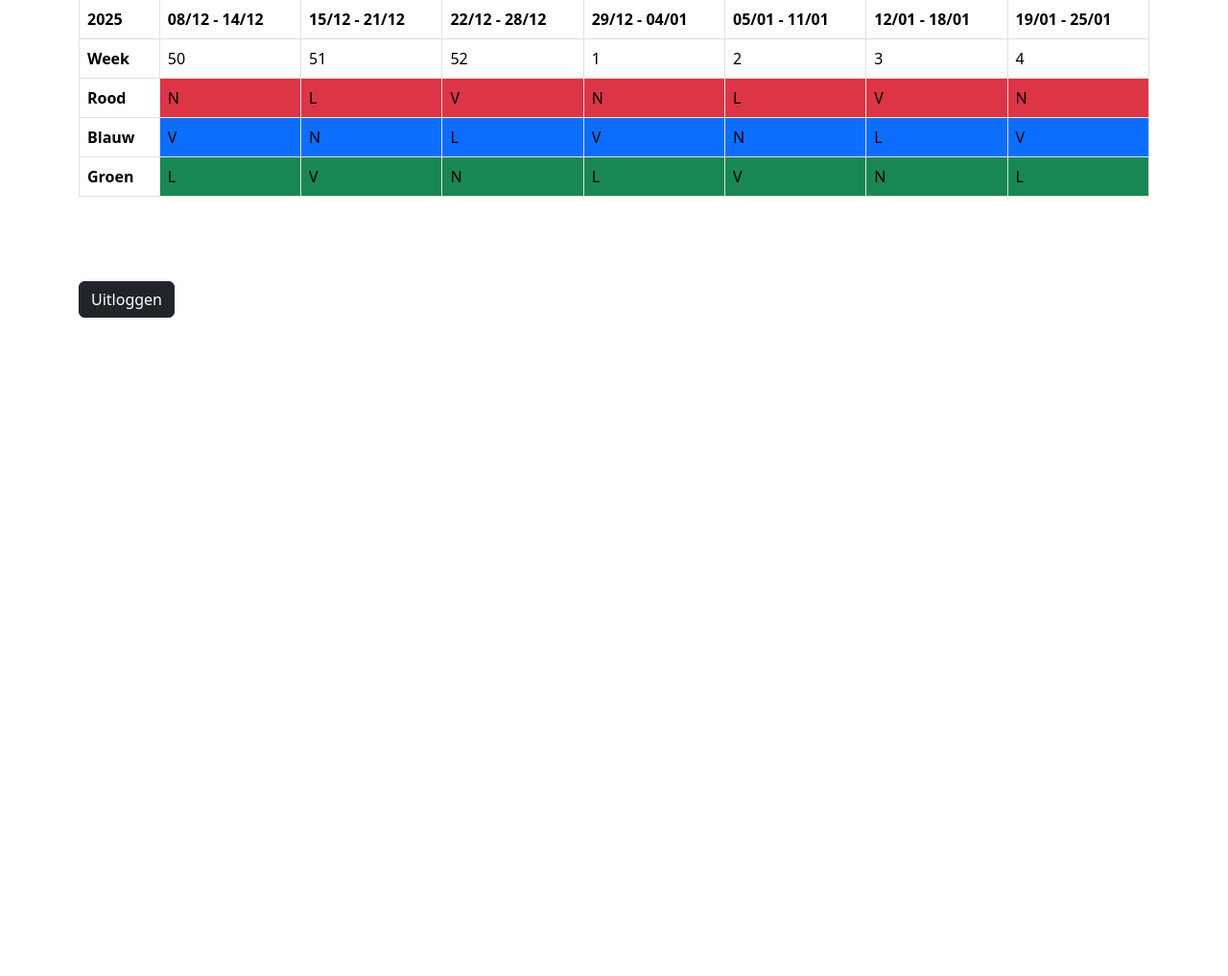
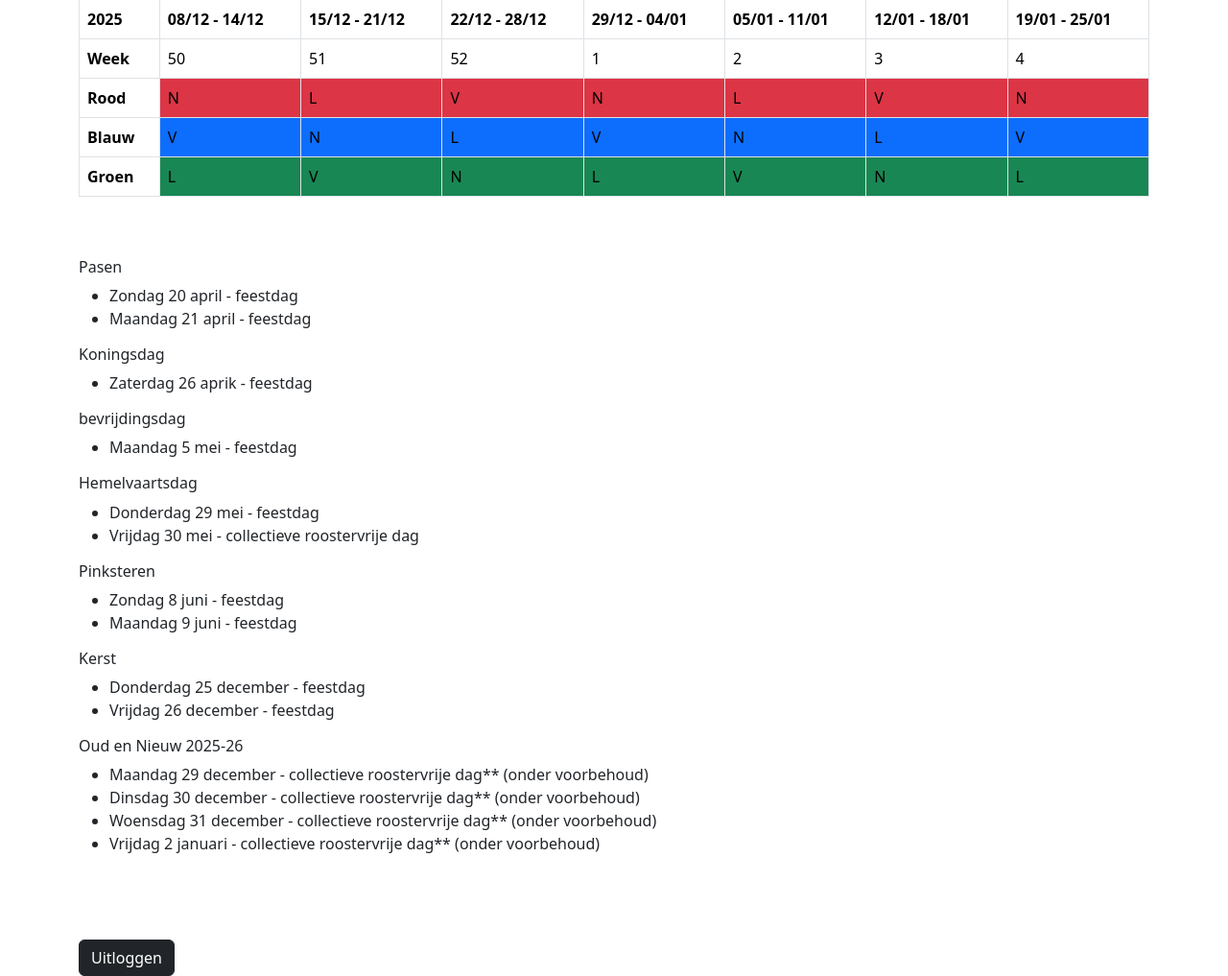
Before and after one commit to Roelofplanet/Django-ploegenrooster, a Django app: page / in a window 1280 px wide. Shown: the part 2080-3097 px from the top of the page at 96% size. Before the commit the page ends 2411 px from the top, so only its background shows below. Run offline with Django 5.2, Linux system fonts and the light colour scheme; the visitor is signed in with stand-in values (Sample User, id 1); parts of the project's set-up code (start-up, migrations or seed data) failed here and were passed over.

Commit message:
initial commit

```diff
--- a/static/css/base.css
+++ b/static/css/base.css
@@ -2,18 +2,7 @@
     color: red;
 }
 
-@media screen and (max-width: 576px) {
-    nav {
-        width: 300px;
-    }
-  }
 
 .nav-link {
     margin-left: 95px;
 }
-
-@media screen and (max-width: 576px) {
-    table {
-        width: 300px;
-    }
-  }
--- a/templates/home.html
+++ b/templates/home.html
@@ -477,6 +477,45 @@
     </tbody>
   </table>
 
+  <br><br>
+  <h6>Pasen</h6>
+  <ul>
+  <li>Zondag 20 april - feestdag</li>
+  <li>Maandag 21 april - feestdag</li>
+  </ul>
+  <h6>Koningsdag</h6>
+  <ul>
+  <li>Zaterdag 26 aprik - feestdag</li>
+  </ul>
+  <h6>bevrijdingsdag</h6>
+  <ul>
+  <li>Maandag 5 mei - feestdag</li>
+  </ul>
+  <h6>Hemelvaartsdag</h6>
+  <ul>
+  <li>Donderdag 29 mei - feestdag</li>
+  <li>Vrijdag 30 mei - collectieve roostervrije dag</li>
+  </ul>
+  <h6>Pinksteren</h6>
+  <ul>
+  <li>Zondag 8 juni - feestdag</li>
+  <li>Maandag 9 juni - feestdag</li>
+  </ul>
+  <h6>Kerst</h6>
+  <ul>
+  <li>Donderdag 25 december - feestdag</li>
+  <li>Vrijdag 26 december - feestdag</li>
+  </ul>
+  <h6>Oud en Nieuw 2025-26</h6>
+  <ul>
+  <li>Maandag 29 december - collectieve roostervrije dag** (onder voorbehoud)</li>
+  <li>Dinsdag 30 december - collectieve roostervrije dag** (onder voorbehoud)</li>
+  <li>Woensdag 31 december - collectieve roostervrije dag** (onder voorbehoud)</li>
+  <li>Vrijdag 2 januari - collectieve roostervrije dag** (onder voorbehoud)</li>
+  </ul>
+
+
+
 <br><br><br>
 
 <form action="{% url 'logout' %}" method="post">
```
